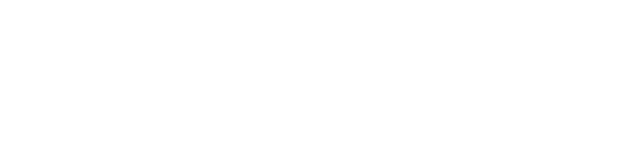
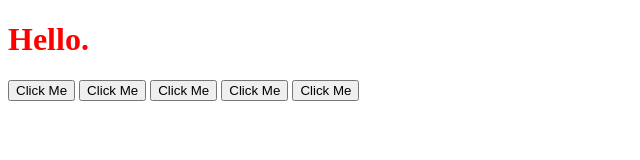
Before and after one commit to shubham2o/jQuery, a plain HTML site: page index.html in a window 1280 px wide. Shown: the whole page, without its empty margins (0-640 px from the left). Drawn offline with nearby package versions, Linux system fonts and the light colour scheme.

Commit message:
jQuery library linked with the .html file

```diff
--- a/index.html
+++ b/index.html
@@ -7,9 +7,19 @@
     <meta name="viewport" content="width=device-width, initial-scale=1.0">
     <title>jQuery</title>
     <link rel="stylesheet" href="style.css">
+    <!-- <script src="https://ajax.googleapis.com/ajax/libs/jquery/3.6.1/jquery.min.js"></script>
+    <script src="script.js"></script> -->
 </head>
 
 <body>
+    <h1>Hello.</h1>
+    <button>Click Me</button>
+    <button>Click Me</button>
+    <button>Click Me</button>
+    <button>Click Me</button>
+    <button>Click Me</button>
+
+    <script src="https://ajax.googleapis.com/ajax/libs/jquery/3.6.1/jquery.min.js"></script>
     <script src="script.js"></script>
 </body>
 
--- a/script.js
+++ b/script.js
@@ -0,0 +1,5 @@
+// $(document).ready(function() {
+//     $("h1").css("color", "red");
+// });
+
+$("h1").css("color", "red");
```
